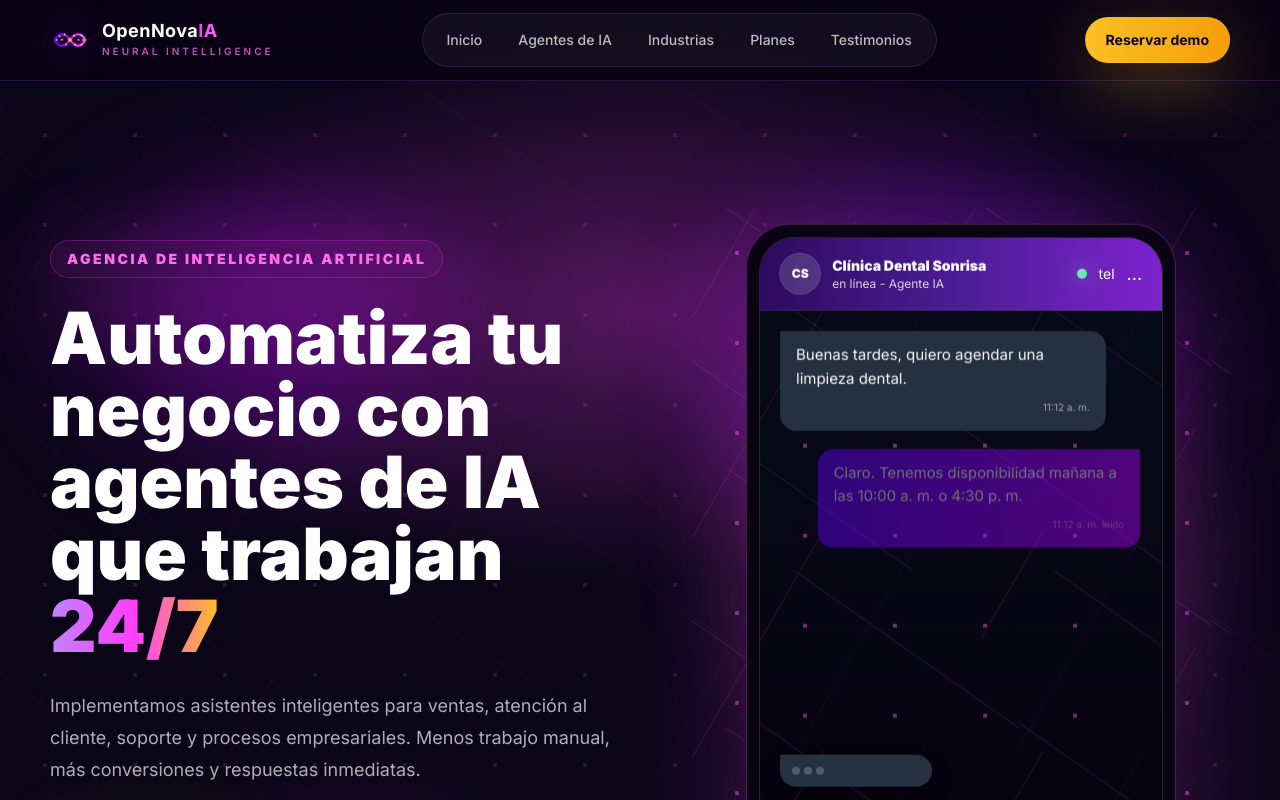
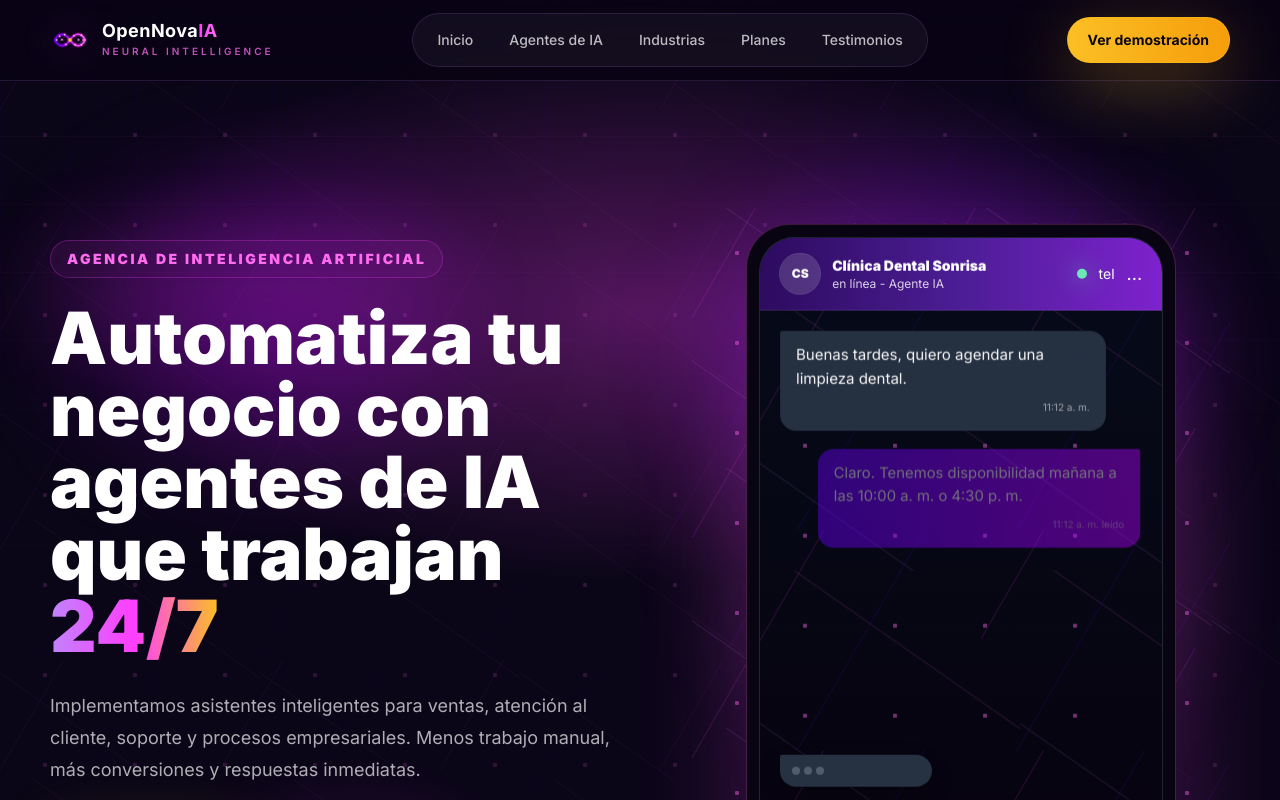
Before and after one commit to emyforero286-ship-it/opennovaia, a Next.js app: page / in a window 1280 px wide. Shown: the top 800 px of the page. Built offline with nearby package versions, Linux system fonts and the light colour scheme; no server answers.

Commit message:
Update demo CTAs to automatic demonstration flow

```diff
--- a/app/agentes-ia/page.tsx
+++ b/app/agentes-ia/page.tsx
@@ -47,7 +47,7 @@ const benefits = [
 const useCases = [
   {
     title: "Ventas",
-    copy: "Agentes que responden consultas, califican prospectos, resuelven objeciones y ayudan a agendar demos o citas comerciales."
+    copy: "Agentes que responden consultas, califican prospectos, resuelven objeciones y guían al siguiente paso comercial."
   },
   {
     title: "Atención al cliente",
@@ -145,7 +145,7 @@ export default function AgentesIaPage() {
         <div className="premium-border gradient-border relative rounded-lg p-7">
           <div className="absolute -right-12 -top-12 h-40 w-40 rounded-full bg-nova-fuchsia/25 blur-3xl" />
           <div className="relative space-y-4">
-            {["Lead capturado", "Cliente calificado", "Respuesta automática", "Demo agendada"].map((item, index) => (
+            {["Lead capturado", "Cliente calificado", "Respuesta automática", "Proceso automatizado"].map((item, index) => (
               <div
                 key={item}
                 className="rounded-lg border border-white/10 bg-white/[0.06] p-5 shadow-[0_18px_60px_rgba(106,0,255,0.16)]"
--- a/app/automatizacion-whatsapp/page.tsx
+++ b/app/automatizacion-whatsapp/page.tsx
@@ -166,7 +166,7 @@ export default function AutomatizacionWhatsappPage() {
                 Hola, quiero información sobre sus servicios.
               </div>
               <div className="ml-auto max-w-[88%] rounded-2xl rounded-tr-sm bg-gradient-to-r from-[#6a00ff] to-[#b200ff] px-4 py-3 text-sm leading-6 text-white shadow-[0_10px_24px_rgba(106,0,255,0.22)]">
-                Claro. Te ayudo a elegir la solución ideal y puedo agendar una demo con el equipo.
+                Claro. Te ayudo a elegir la solución ideal y ver cómo funcionaría el flujo automático.
               </div>
               <div className="max-w-[78%] rounded-2xl rounded-tl-sm bg-[#263142] px-4 py-3 text-sm leading-6 text-white">
                 Perfecto, somos una clínica y recibimos muchos mensajes.
--- a/app/casos-de-exito/page.tsx
+++ b/app/casos-de-exito/page.tsx
@@ -164,10 +164,10 @@ export default function CasosDeExitoPage() {
           </p>
           <div className="mt-9 flex flex-col gap-4 sm:flex-row">
             <Link
-              href="/#contacto"
+              href="/demo"
               className="rounded-full bg-gradient-to-r from-nova-gold to-nova-amber px-7 py-4 text-center text-sm font-black text-nova-black shadow-gold transition duration-300 hover:-translate-y-1 hover:shadow-[0_24px_90px_rgba(251,191,36,0.42)]"
             >
-              Solicitar demo
+              Ver demostración
             </Link>
             <TrackableLink
               href="/#planes"
@@ -345,10 +345,10 @@ export default function CasosDeExitoPage() {
             Implementa un agente IA para tu empresa y empieza a medir resultados desde tus conversaciones.
           </p>
           <Link
-            href="/#contacto"
+            href="/demo"
             className="mt-9 inline-flex rounded-full bg-gradient-to-r from-nova-gold to-nova-amber px-8 py-4 text-sm font-black text-nova-black shadow-gold transition duration-300 hover:-translate-y-1 hover:shadow-[0_24px_90px_rgba(251,191,36,0.42)]"
           >
-            Solicitar demo
+            Ver demostración
           </Link>
         </div>
       </section>
--- a/app/demo/page.tsx
+++ b/app/demo/page.tsx
@@ -5,14 +5,14 @@ import { TrackableLink } from "@/components/TrackableLink";
 export const metadata: Metadata = {
   title: "Demo OpenNovaIA | Agentes de IA para Empresas",
   description:
-    "Agenda una demo de OpenNovaIA y descubre cómo los agentes de IA pueden automatizar ventas, atención al cliente y procesos empresariales 24/7.",
+    "Mira la demostración de OpenNovaIA y descubre cómo los agentes de IA pueden automatizar ventas, atención al cliente y procesos empresariales 24/7.",
   alternates: {
     canonical: "https://opennovaia.com/demo"
   },
   openGraph: {
     title: "Demo OpenNovaIA | Agentes de IA para Empresas",
     description:
-      "Agenda una demo de OpenNovaIA y descubre cómo los agentes de IA pueden automatizar ventas, atención al cliente y procesos empresariales 24/7.",
+      "Mira la demostración de OpenNovaIA y descubre cómo los agentes de IA pueden automatizar ventas, atención al cliente y procesos empresariales 24/7.",
     url: "https://opennovaia.com/demo",
     siteName: "OpenNovaIA",
     images: [
@@ -30,7 +30,7 @@ export const metadata: Metadata = {
     card: "summary_large_image",
     title: "Demo OpenNovaIA | Agentes de IA para Empresas",
     description:
-      "Agenda una demo de OpenNovaIA y descubre cómo los agentes de IA pueden automatizar ventas, atención al cliente y procesos empresariales 24/7.",
+      "Mira la demostración de OpenNovaIA y descubre cómo los agentes de IA pueden automatizar ventas, atención al cliente y procesos empresariales 24/7.",
     images: ["/logo.svg"]
   }
 };
@@ -98,12 +98,12 @@ const faqs = [
   {
     question: "¿La demo de OpenNovaIA tiene costo?",
     answer:
-      "No. La demo comercial está pensada para entender tu negocio y mostrarte cómo un agente IA puede ayudarte a automatizar conversaciones y procesos."
+      "No. La demostración está pensada para mostrarte cómo un agente IA puede ayudarte a automatizar conversaciones y procesos."
   },
   {
     question: "¿Cuánto dura la demo?",
     answer:
-      "La demo dura aproximadamente 15 minutos y se enfoca en oportunidades concretas de automatización para tu empresa."
+      "La demostración dura aproximadamente 15 minutos y se enfoca en oportunidades concretas de automatización para tu empresa."
   },
   {
     question: "¿Necesito tener conocimientos técnicos?",
@@ -116,9 +116,9 @@ const faqs = [
       "Sí. OpenNovaIA puede ayudarte a diseñar agentes IA para WhatsApp, web y otros canales comerciales según el flujo de tu negocio."
   },
   {
-    question: "¿Qué pasa después de la demo?",
+    question: "¿Qué pasa después de la demostración?",
     answer:
-      "Después de la demo definimos el plan recomendado, el primer flujo a automatizar y el siguiente paso para implementar tu agente IA."
+      "Después de la demostración puedes revisar los planes y activar el agente IA que mejor se ajuste a tu negocio."
   }
 ];
 
@@ -151,10 +151,10 @@ export default function DemoPage() {
       <section className="section-shell relative grid min-h-[88vh] items-center gap-12 py-28 lg:grid-cols-[1.04fr_0.96fr]">
         <div>
           <p className="inline-flex rounded-full border border-nova-fuchsia/25 bg-nova-fuchsia/10 px-4 py-2 text-sm font-black uppercase tracking-[0.18em] text-nova-pink shadow-glow">
-            Demo comercial OpenNovaIA v1
+            Demostración OpenNovaIA v1
           </p>
           <h1 className="mt-7 max-w-4xl text-5xl font-black leading-[1.03] text-white sm:text-6xl lg:text-7xl">
-            Agenda una demo y descubre cómo un Agente IA puede trabajar por tu negocio 24/7
+            Mira la demostración y descubre cómo un Agente IA puede trabajar por tu negocio 24/7
           </h1>
           <p className="mt-7 max-w-2xl text-lg leading-8 text-white/[0.72]">
             En 15 minutos te mostramos cómo OpenNovaIA puede automatizar atención al cliente,
@@ -162,12 +162,12 @@ export default function DemoPage() {
           </p>
           <div className="mt-9 flex flex-col gap-4 sm:flex-row">
             <TrackableLink
-              href="mailto:hello@opennovaia.com?subject=Quiero%20reservar%20una%20demo%20de%20OpenNovaIA"
-              eventName="reserve_demo_click"
-              eventLabel="Reservar demo"
+              href="/#planes"
+              eventName="demo_cta_click"
+              eventLabel="Ver planes"
               className="rounded-full bg-gradient-to-r from-nova-gold to-nova-amber px-7 py-4 text-center text-sm font-black text-nova-black shadow-gold transition duration-300 hover:-translate-y-1 hover:shadow-[0_24px_90px_rgba(251,191,36,0.42)]"
             >
-              Reservar demo
+              Ver planes
             </TrackableLink>
             <TrackableLink
               href="/#proceso"
@@ -185,7 +185,7 @@ export default function DemoPage() {
             Lead capturado
           </div>
           <div className="absolute -right-5 top-28 hidden rounded-lg border border-nova-lilac/25 bg-[#120720]/80 px-4 py-3 text-sm font-black text-nova-lilac shadow-glow backdrop-blur-xl sm:block">
-            Demo agendada
+            Demo automática
           </div>
           <div className="absolute -left-4 bottom-24 hidden rounded-lg border border-emerald-300/25 bg-[#120720]/80 px-4 py-3 text-sm font-black text-emerald-200 shadow-[0_18px_60px_rgba(16,185,129,0.2)] backdrop-blur-xl sm:block">
             Cliente calificado
@@ -239,7 +239,7 @@ export default function DemoPage() {
         <div className="absolute inset-0 bg-[radial-gradient(ellipse_at_top,rgba(192,132,252,0.16),transparent_52%)]" />
         <div className="section-shell relative">
           <p className="text-center text-sm font-black uppercase tracking-[0.22em] text-nova-violet">
-            Qué verás en la demo
+            Qué verás en la demostración
           </p>
           <h2 className="mx-auto mt-4 max-w-3xl text-center text-4xl font-black leading-tight sm:text-5xl">
             Una visión clara de cómo un agente IA trabaja dentro de tu negocio.
@@ -262,7 +262,7 @@ export default function DemoPage() {
         <div className="absolute inset-0 bg-[radial-gradient(ellipse_at_bottom,rgba(178,0,255,0.34),transparent_54%)]" />
         <div className="section-shell relative">
           <p className="text-center text-sm font-black uppercase tracking-[0.22em] text-nova-pink">
-            La demo dura 15 minutos
+            Demostración en 15 minutos
           </p>
           <h2 className="mx-auto mt-4 max-w-3xl text-center text-4xl font-black leading-tight sm:text-5xl">
             Corta, práctica y enfocada en oportunidades reales de automatización.
@@ -287,7 +287,7 @@ export default function DemoPage() {
               Preguntas que resolvemos
             </p>
             <h2 className="mt-4 text-4xl font-black leading-tight sm:text-5xl">
-              Sales de la demo con claridad sobre qué automatizar primero.
+              Sales de la demostración con claridad sobre qué automatizar primero.
             </h2>
           </div>
           <div className="grid gap-4">
@@ -333,16 +333,16 @@ export default function DemoPage() {
             Tu negocio no necesita responder más rápido. Necesita no dejar escapar oportunidades.
           </h2>
           <p className="mx-auto mt-6 max-w-3xl text-lg leading-8 text-white/70">
-            Cada mensaje sin responder puede ser un cliente perdido. En la demo veremos cómo un
+            Cada mensaje sin responder puede ser un cliente perdido. En la demostración verás cómo un
             agente IA puede ayudarte a atender, calificar y convertir más conversaciones en oportunidades reales.
           </p>
           <TrackableLink
-            href="mailto:hello@opennovaia.com?subject=Quiero%20reservar%20mi%20demo%20de%20OpenNovaIA"
+            href="/#planes"
             eventName="demo_cta_click"
-            eventLabel="Reservar mi demo"
+            eventLabel="Activar mi Agente IA"
             className="mt-9 inline-flex rounded-full bg-gradient-to-r from-nova-gold to-nova-amber px-8 py-4 text-sm font-black text-nova-black shadow-gold transition duration-300 hover:-translate-y-1 hover:shadow-[0_24px_90px_rgba(251,191,36,0.42)]"
           >
-            Reservar mi demo
+            Activar mi Agente IA
           </TrackableLink>
         </div>
       </section>
@@ -354,7 +354,7 @@ export default function DemoPage() {
             Preguntas frecuentes
           </p>
           <h2 className="mx-auto mt-4 max-w-3xl text-center text-4xl font-black leading-tight sm:text-5xl">
-            Lo que debes saber antes de reservar tu demo.
+            Lo que debes saber antes de activar tu agente IA.
           </h2>
           <div className="mx-auto mt-12 grid max-w-4xl gap-4">
             {faqs.map((faq) => (
--- a/components/CTASection.tsx
+++ b/components/CTASection.tsx
@@ -1,5 +1,4 @@
 import Link from "next/link";
-import { siteConfig } from "@/config/site";
 import { TrackableLink } from "./TrackableLink";
 
 export function CTASection() {
@@ -18,15 +17,17 @@ export function CTASection() {
               Convierte tu operación en una red de agentes IA.
             </h2>
             <p className="mt-5 text-lg leading-8 text-white/[0.72]">
-              Agenda una demo y recibe una propuesta clara para automatizar ventas, soporte y tareas operativas con agentes neurales.
+              Mira la demostración automática y descubre cómo automatizar ventas, soporte y tareas operativas con agentes neurales.
             </p>
             <div className="mt-8 flex flex-col gap-4 sm:flex-row">
-              <a
-                href={`mailto:${siteConfig.contactEmail}`}
+              <TrackableLink
+                href="/demo"
+                eventName="demo_cta_click"
+                eventLabel="Ver demostración"
                 className="inline-flex rounded-full bg-gradient-to-r from-nova-gold to-nova-amber px-7 py-4 text-sm font-black text-nova-black shadow-gold transition duration-300 hover:-translate-y-1"
               >
-                Agendar demo gratis
-              </a>
+                Ver demostración
+              </TrackableLink>
               <TrackableLink
                 href="#planes"
                 eventName="view_plans_click"
--- a/components/Navbar.tsx
+++ b/components/Navbar.tsx
@@ -30,12 +30,12 @@ export function Navbar() {
         </div>
 
         <TrackableLink
-          href="#contacto"
-          eventName="reserve_demo_click"
-          eventLabel="Reservar demo"
+          href="/demo"
+          eventName="demo_cta_click"
+          eventLabel="Ver demostración"
           className="rounded-full border border-nova-gold/45 bg-gradient-to-r from-nova-gold to-nova-amber px-5 py-3 text-sm font-bold text-nova-black shadow-gold transition duration-300 hover:-translate-y-0.5 hover:shadow-[0_18px_70px_rgba(251,191,36,0.42)]"
         >
-          Reservar demo
+          Ver demostración
         </TrackableLink>
       </nav>
     </header>
```
